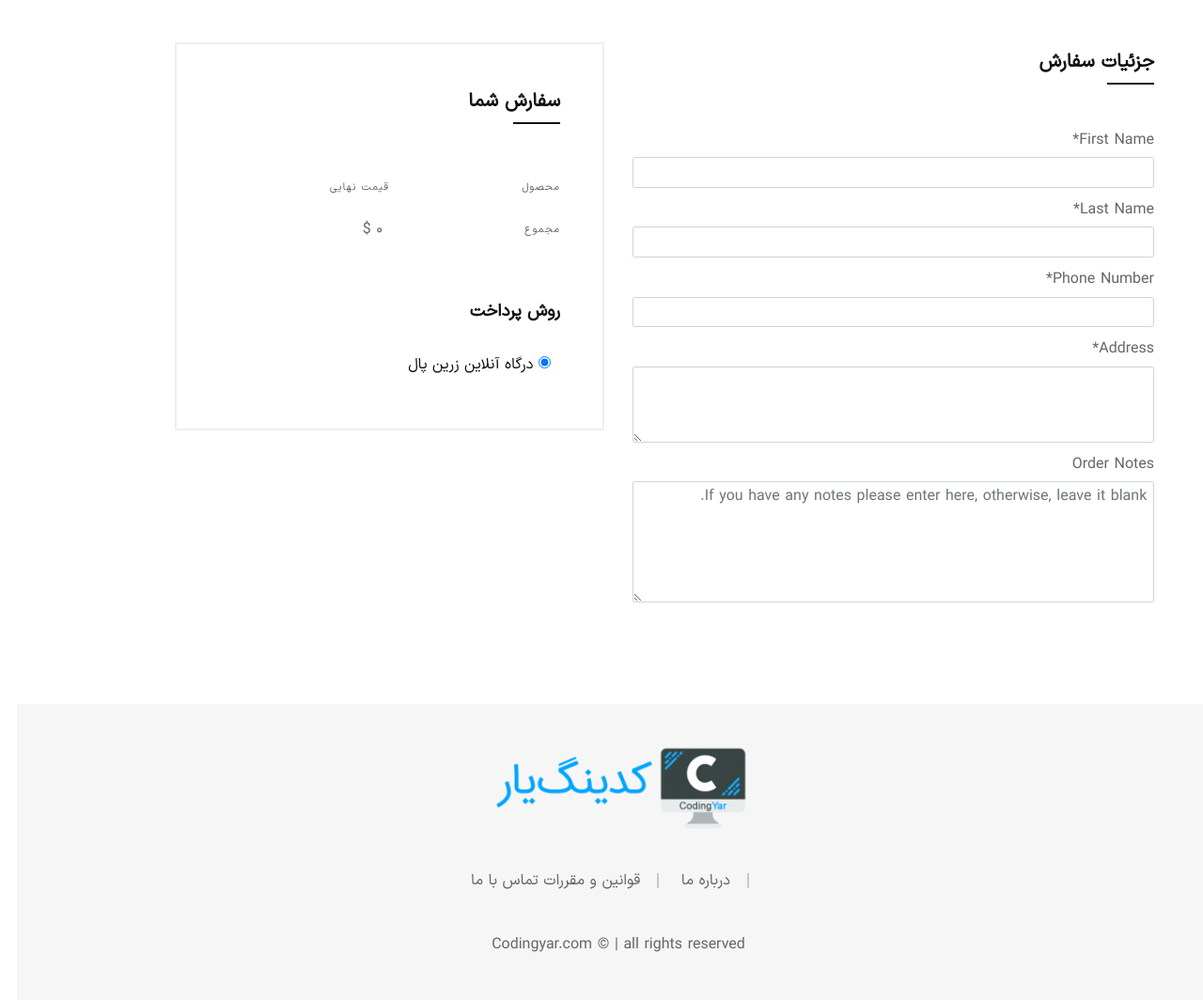
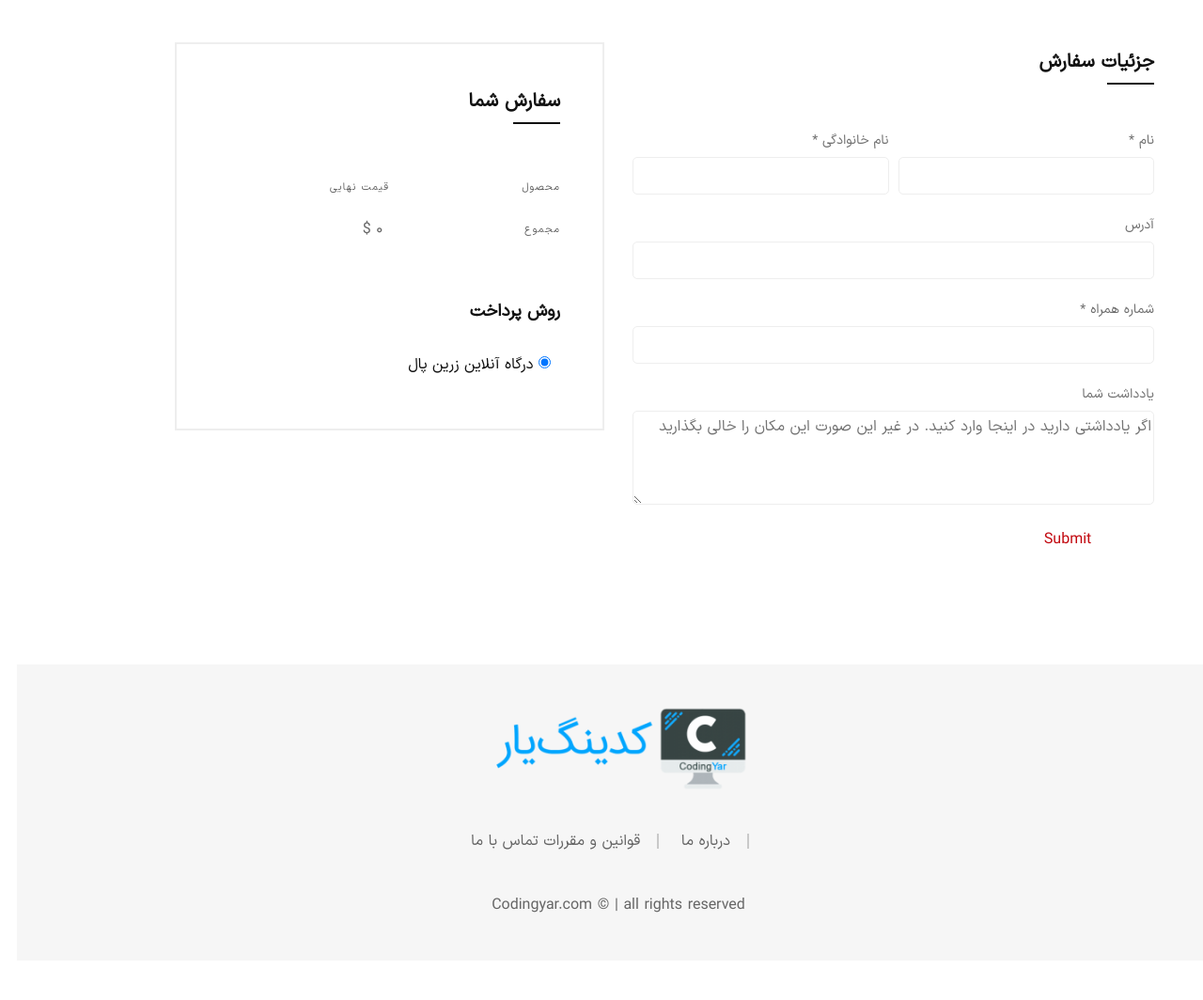
Before and after one commit to a1364t/onlineshop, a Django app: page /orders/create/ in a window 1280 px wide. Shown: the part 103-1167 px from the top of the page at 94% size. After the commit the page ends 1074 px from the top, so only its background shows below. Run offline with Django 4.2, Linux system fonts and the light colour scheme; the visitor is signed in with stand-in values (Sample User, id 1); parts of the project's set-up code (start-up, migrations or seed data) failed here and were passed over; some libraries are stand-ins or nearby versions; some web fonts are replaced.

Commit message:
customise order form

```diff
--- a/orders/templates/orders/order_create.html
+++ b/orders/templates/orders/order_create.html
@@ -26,43 +26,44 @@
                             <h2>جزئیات سفارش</h2>
                         </div>
                         <div class="checkout-form">
-                            {{ form|crispy }}
-<!--                            <form action="#" class="form form&#45;&#45;checkout">-->
-<!--                                <div class="form-row mb&#45;&#45;20">-->
-<!--                                    <div class="form__group col-md-6 mb-sm&#45;&#45;30">-->
-<!--                                        <label for="billing_fname" class="form__label form__label&#45;&#45;2">نام  <span class="required">*</span></label>-->
-<!--                                        <input type="text" name="billing_fname" id="billing_fname" class="form__input form__input&#45;&#45;2">-->
-<!--                                    </div>-->
-<!--                                    <div class="form__group col-md-6">-->
-<!--                                        <label for="billing_lname" class="form__label form__label&#45;&#45;2">نام خانوادگی  <span class="required">*</span></label>-->
-<!--                                        <input type="text" name="billing_lname" id="billing_lname" class="form__input form__input&#45;&#45;2">-->
-<!--                                    </div>-->
-<!--                                </div>-->
-<!--                                <div class="form-row mb&#45;&#45;20">-->
-<!--                                    <div class="form__group col-12">-->
-<!--                                        <label for="billing_company" class="form__label form__label&#45;&#45;2">آدرس</label>-->
-<!--                                        <input type="text" name="billing_company" id="billing_company" class="form__input form__input&#45;&#45;2">-->
-<!--                                    </div>-->
-<!--                                </div>-->
-<!--                                <div class="form-row mb&#45;&#45;20">-->
-<!--                                    <div class="form__group col-12">-->
-<!--                                        <label for="billing_phone" class="form__label form__label&#45;&#45;2">شماره همراه <span class="required">*</span></label>-->
-<!--                                        <input type="text" name="billing_phone" id="billing_phone" class="form__input form__input&#45;&#45;2">-->
-<!--                                    </div>-->
-<!--                                </div>-->
-<!--                                <div class="form-row mb&#45;&#45;20">-->
-<!--                                    <div class="form__group col-12">-->
-<!--                                        <label for="billing_email" class="form__label form__label&#45;&#45;2">ایمیل  <span class="required">*</span></label>-->
-<!--                                        <input type="email" name="billing_email" id="billing_email" class="form__input form__input&#45;&#45;2">-->
-<!--                                    </div>-->
-<!--                                </div>-->
-<!--                                <div class="form-row">-->
-<!--                                    <div class="form__group col-12">-->
-<!--                                        <label for="orderNotes" class="form__label form__label&#45;&#45;2">یادداشت شما</label>-->
-<!--                                        <textarea class="form__input form__input&#45;&#45;2 form__input&#45;&#45;textarea" id="orderNotes" name="orderNotes" placeholder="اگر یادداشتی دارید در اینجا وارد کنید. در غیر این صورت این مکان را خالی بگذارید"></textarea>-->
-<!--                                    </div>-->
-<!--                                </div>-->
-<!--                            </form>-->
+<!--                            {{ form|crispy }}-->
+                            <form action="" method="POST" class="form form--checkout">
+                                {% csrf_token %}
+                                {% if form.errors %}
+                                    <div class="alert alert-danger">
+                                        {{ form.errors }}
+                                    </div>
+                                {% endif %}
+                                <div class="form-row mb--20">
+                                    <div class="form__group col-md-6 mb-sm--30">
+                                        <label for="billing_fname" class="form__label form__label--2">نام  <span class="required">*</span></label>
+                                        <input type="text" name="{{ form.first_name.name }}" id="billing_fname" class="form__input form__input--2">
+                                    </div>
+                                    <div class="form__group col-md-6">
+                                        <label for="billing_lname" class="form__label form__label--2">نام خانوادگی  <span class="required">*</span></label>
+                                        <input type="text" name="{{ form.last_name.name }}" id="billing_lname" class="form__input form__input--2">
+                                    </div>
+                                </div>
+                                <div class="form-row mb--20">
+                                    <div class="form__group col-12">
+                                        <label for="billing_address" class="form__label form__label--2">آدرس</label>
+                                        <input type="text" name="{{ form.address.name }}" id="billing_address" class="form__input form__input--2">
+                                    </div>
+                                </div>
+                                <div class="form-row mb--20">
+                                    <div class="form__group col-12">
+                                        <label for="billing_phone" class="form__label form__label--2">شماره همراه <span class="required">*</span></label>
+                                        <input type="text" name="{{ form.phone_number.name }}" id="billing_phone" class="form__input form__input--2">
+                                    </div>
+                                </div>
+                                <div class="form-row">
+                                    <div class="form__group col-12">
+                                        <label for="orderNotes" class="form__label form__label--2">یادداشت شما</label>
+                                        <textarea class="form__input form__input--2 form__input--textarea" id="orderNotes" name="{{ form.order_notes.name }}" placeholder="اگر یادداشتی دارید در اینجا وارد کنید. در غیر این صورت این مکان را خالی بگذارید"></textarea>
+                                    </div>
+                                </div>
+                                <button class="btn" type="submit">{% translate 'Submit' %}</button>
+                            </form>
                         </div>
                     </div>
                     <div class="col-xl-5 offset-xl-1 col-lg-6 mt-md--40">
--- a/orders/views.py
+++ b/orders/views.py
@@ -1,9 +1,20 @@
 from django.shortcuts import render
+from django.contrib.auth.decorators import login_required
 
 from .forms import OrderForm
 
 
+@login_required
 def order_create_view(request):
-    return render(request, 'orders/order_create.html', context={
-        'form': OrderForm(),
+    order_form = OrderForm()
+    if request.method == 'POST':
+        order_form = OrderForm(request.POST, )
+
+        if order_form.is_valid():
+            order_obj = order_form.save(commit=False)
+            order_obj.user = request.user
+            order_obj.save()
+
+    return render(request, 'orders/order_create.html', {
+        'form': order_form,
     })
```
Also changed, not shown: cart/locale/fa/LC_MESSAGES/django.po, products/locale/fa/LC_MESSAGES/django.po, 2 other files.
